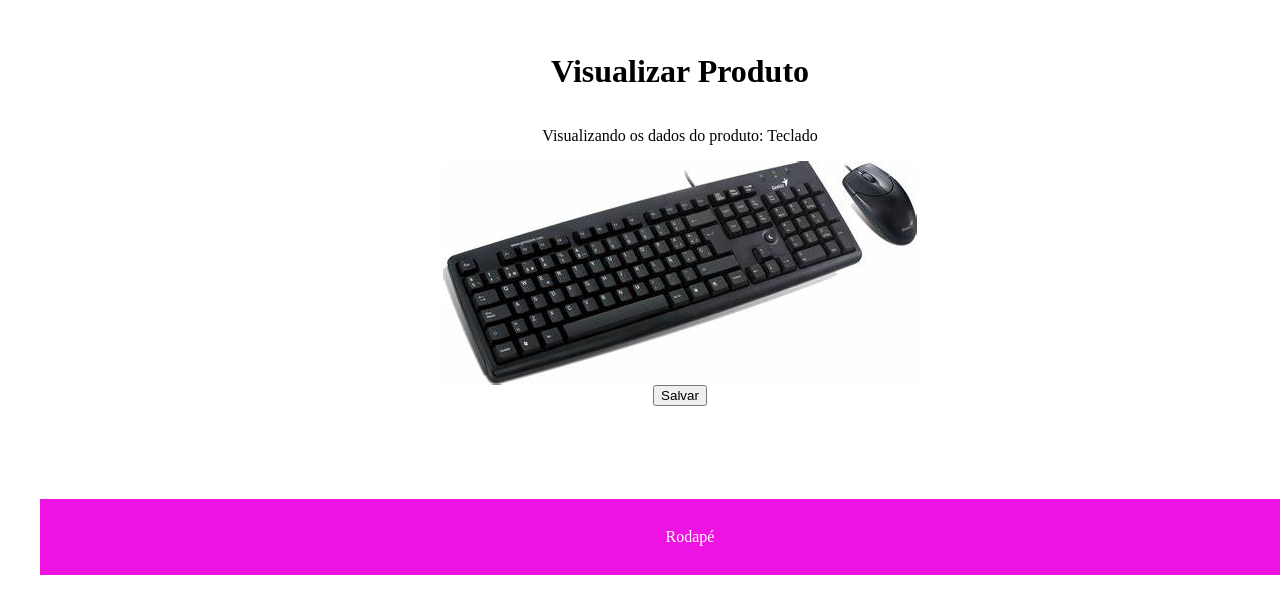
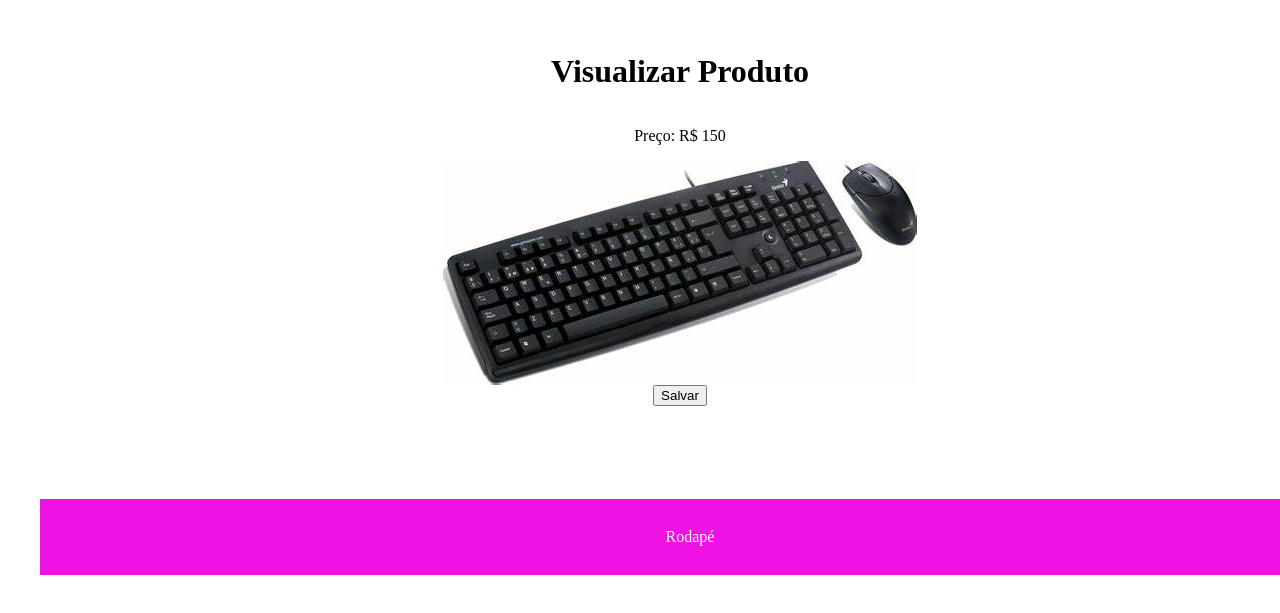
Before and after one commit to CalinaThalya/aula-rotas, a React (Vite) app: page /produtos/editar/1 in a window 1280 px wide. Shown: the part 101-714 px from the top of the page. Built offline with nearby package versions, Linux system fonts and the light colour scheme.

Commit message:
coloquei os preços

```diff
--- a/src/routes/EditarProdutos/EditarProdutos.jsx
+++ b/src/routes/EditarProdutos/EditarProdutos.jsx
@@ -18,7 +18,7 @@ export default function EditarProduto() {
   return (
     <main>
         <h1>Visualizar Produto</h1>
-        <p>Visualizando os dados do produto: {produto.nome}</p>
+        <p>Preço: R$ {produto.preco}</p>
         <img src={produto.imagem} alt={produto.nome} />
         <button onClick={salvar}>Salvar</button>
     </main>
```
